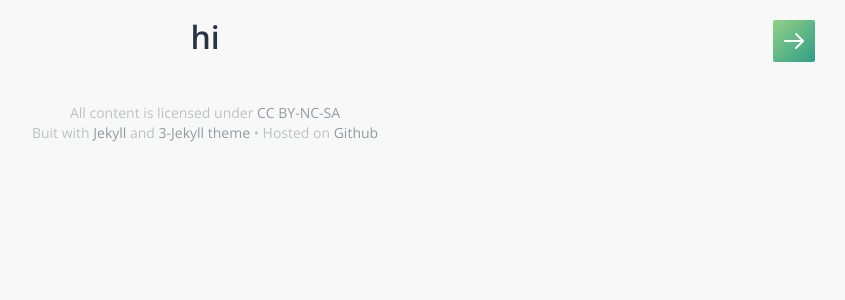
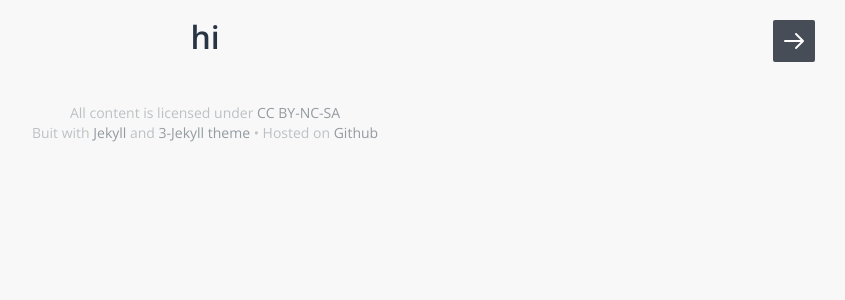
Before and after one commit to Endcat/Endcat.github.io, a Jekyll site: the page built from index.html, in a window 1280 px wide. Shown: the top 300 px of the page, without its empty margins (435-1280 px from the left). Built offline with Jekyll 4.4.1, drawn with Linux system fonts in a browser that asks for light colours; some web fonts are replaced.

```diff
--- a/_config.yml
+++ b/_config.yml
@@ -1,6 +1,6 @@
 # Site settings
-title: Your awesome title
-email: your-email@domain.com
+title: Endcat's Home
+email: 1013387275@qq.com
 description: > # this means to ignore newlines until "baseurl:"
   Write an awesome description for your new site here. You can edit this
   line in _config.yml. It will appear in your document head meta (for
--- a/css/main.sass
+++ b/css/main.sass
@@ -17,8 +17,8 @@ $font: 'Open Sans', 'Hiragino Sans GB', sans-serif
 
 // # Sidebar Background Gradient
 
-$gradient-start: #C2E987
-$gradient-end:   #309E85
+$gradient-start: #474d57
+$gradient-end:   #474d57
 
 $sidebar-bg: linear-gradient(136deg, $gradient-start, $gradient-end)
 
```
Also changed, not shown: assets/img/avatar.jpg.
